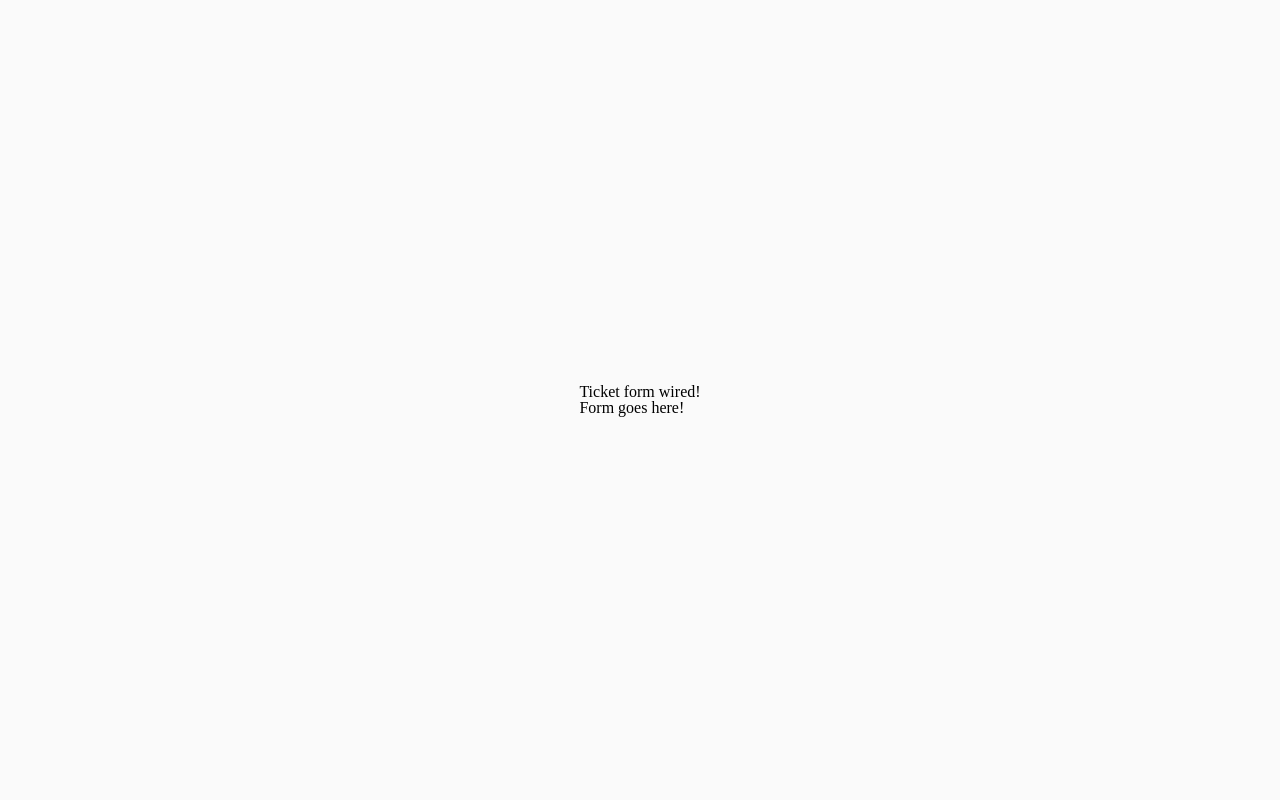
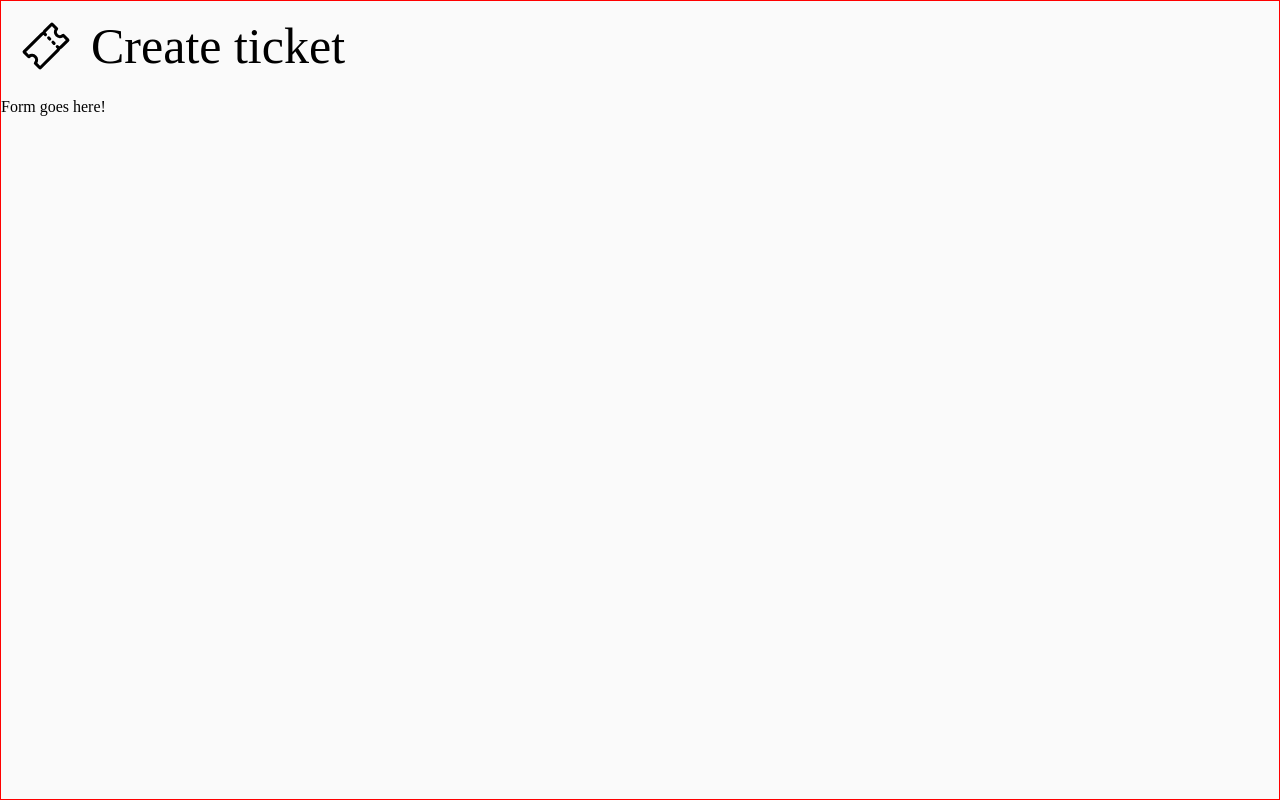
Before and after one commit to imxande/Help-Desk, a React (Create React App) app in the folder bug-tracker/: page /ticket in a window 1280 px wide. Built offline with nearby package versions, Linux system fonts and the light colour scheme; the HTML template or start-up script is replaced by a standard one.

Commit message:
added initial styles to ticket component

```diff
--- a/bug-tracker/src/components/ticket/index.jsx
+++ b/bug-tracker/src/components/ticket/index.jsx
@@ -1,20 +1,31 @@
 import React from "react";
 import TicketForm from "../ticket_form";
-import {Container,  Header, HeaderContainer, HeadingOne } from "../ticket/style";
+import { IoTicketOutline } from "react-icons/io5";
+import {
+	Container,
+	Header,
+	HeaderContainer,
+	Icon,
+	HeadingOne,
+	FormContainer,
+} from "../ticket/style";
 
 const Ticket = () => {
 	return (
 		<Container>
 			<HeaderContainer>
 				<Header>
-                    <HeadingOne>
-                        Ticket form wired!
-                    </HeadingOne>
+					<Icon>
+						<IoTicketOutline />
+					</Icon>
+					<HeadingOne>Create ticket</HeadingOne>
 				</Header>
 			</HeaderContainer>
+			<FormContainer>
 				<TicketForm />
+			</FormContainer>
 		</Container>
-    )
-}
+	);
+};
 
 export default Ticket;
--- a/bug-tracker/src/components/ticket/style.js
+++ b/bug-tracker/src/components/ticket/style.js
@@ -1,11 +1,25 @@
 import styled from "styled-components";
 
-export const Container = styled.div``;
+export const Container = styled.div`
+	border: 1px solid red;
+	width: 100%;
+	height: 100%;
+	display: flex;
+	flex-direction: column;
+`;
 
 export const HeaderContainer = styled.div``;
 
-export const Header = styled.header``;
+export const Header = styled.header`
+	font-size: 50px;
+	display: flex;
+	margin: 20px;
+`;
 
-export const HeadingOne = styled.h1``;
+export const Icon = styled.i``;
+
+export const HeadingOne = styled.h1`
+	margin: 0 20px;
+`;
 
 export const FormContainer = styled.div``;
```
Lines whose indentation alone changed are shown as unchanged.
